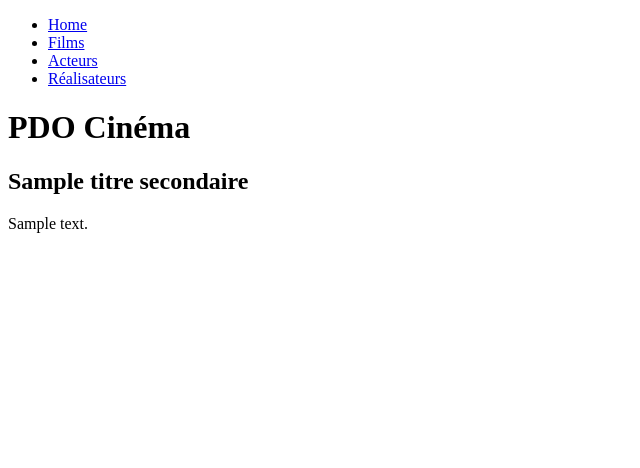
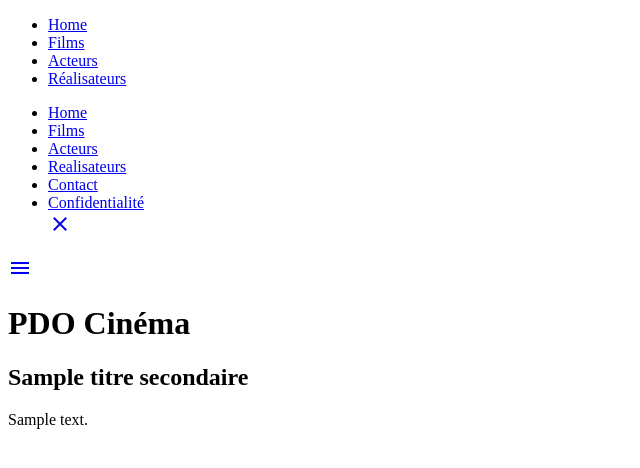
Before and after one commit to Goldorakor/PROJET_CINEMA, a PHP site: the page made by view/template.php in a window 1280 px wide. Shown: the top 468 px of the page, without its empty margins (0-640 px from the left). Run offline with PHP 8.4, Linux system fonts and the light colour scheme; the template is opened without the code that fills it: most values are stand-ins (such as "Sample title", 1, 10 or a date in 2020).

Commit message:
Add files via upload

```diff
--- a/view/template.php
+++ b/view/template.php
@@ -4,29 +4,92 @@
     <meta charset="UTF-8">
     <meta name="viewport" content="width=device-width, initial-scale=1.0">
 
-    <link rel="stylesheet" href="public/css/style.css">
+    <link rel="stylesheet" href="https://fonts.googleapis.com/icon?family=Material+Icons">
+    <link rel="stylesheet" href="http://localhost/07_BASE_DE_DONNES_SQL/PROJET_CINEMA/public/css/style.css">  <!-- ../public/css/style.css ou /public/css/style.css ou le chemin absolu en cas de souci -->
 
     <!-- je remplis mon modèle de vues avec les variables souhaitées, indispensable à la souplesse du modèle -->
     <title><?= $titre ?></title>
 
 </head>
 <body>
+    <div id='container'>
+        <header>
             <nav>
                 <ul>
                     <li>
+                        <a class='moyen' href="index.php?action=home">Home</a>
+                    </li>
+                    <li>
+                        <a class='moyen' href="index.php?action=listFilms">Films</a>
+                    </li>
+                    <li>
+                        <a class='moyen' href="index.php?action=listActeurs">Acteurs</a>
+                    </li>
+                    <li>
+                        <a class='moyen' href="index.php?action=listRealisateurs">Réalisateurs</a>
+                    </li>
+                </ul>
+
+                <!-- menu hamburger récupéré sur le travail Projet_Simpson, que j'adapte à mon projet actuel -->
+                <div class="sandwich">
+                    <ul class="menu" id="menu" aria-label="Menu principal"> <!-- aria-label="Menu principal" -> pour indiquer que c’est un menu de navigation. Cela aide les lecteurs d’écran à mieux interpréter les éléments -->
+                        <li class="smart-menu">
                             <a href="index.php?action=home">Home</a>
                         </li>
-            <li>
+                        <li class="smart-menu">
                             <a href="index.php?action=listFilms">Films</a>
                         </li>
-            <li>
+                        <li class="smart-menu">
                             <a href="index.php?action=listActeurs">Acteurs</a>
                         </li>
-            <li>
-                <a href="index.php?action=listRealisateurs">Réalisateurs</a>
+                        <li class="smart-menu">
+                            <a href="index.php?action=listRealisateurs">Realisateurs</a>
                         </li>
+                        <li class="smart-menu">
+                            <a href="#">Contact</a>
+                        </li>
+                        <li class="smart-menu">
+                            <a href="#">Confidentialité</a>
+                        </li>
+
+                        <!-- on ajoute une icône croix pour fermer le menu hamburger -->
+                        <a class="close" href="#" role="button" aria-label="Fermer le menu"> <!-- role="button" aria-label="Fermer le menu"  -> pour indiquer que c’est un bouton pour fermer le menu. Cela aide les lecteurs d’écran à mieux interpréter les éléments -->
+                        <span class="material-icons">
+                            close
+                        </span>
+                        </a>
+
+                        <!--
+                        Pour la fermeture, on utilise un lien <a href="#">. Si le menu doit disparaître dynamiquement (avec JavaScript), il vaut mieux éviter l’attribut href="#" qui rafraîchit la page.
+                        On peut remplacer par un bouton <button> :
+
+                        <button class="close" aria-label="Fermer le menu">
+                            <span class="material-icons">close</span>
+                        </button>
+                        -->
+
                     </ul>
+
+                    <a class="hamburger" href="#menu" role="button" aria-label="Ouvrir le menu"> <!-- role="button" aria-label="Ouvrir le menu"  -> pour indiquer que c’est un bouton pour ouvrir le menu. Cela aide les lecteurs d’écran à mieux interpréter les éléments -->
+                        <span class="material-icons">
+                            menu
+                        </span>
+                    </a>
+
+                    <!--
+                    Pour l'ouverture, on utilise un lien <a href="#">. Si le menu doit disparaître dynamiquement (avec JavaScript), il vaut mieux éviter l’attribut href="#" qui rafraîchit la page.
+                    On peut remplacer par un bouton <button> :
+
+                    <button class="hamburger" aria-label="Ouvrir le menu">
+                        <span class="material-icons">menu</span>
+                    </button>
+                    -->
+
+                </div>
             </nav>
+        </header>
+    </div>
+
     <div id="wrapper" class="uk-container uk-container-expand">
         <main>
             <div id="contenu">
```
Lines whose indentation alone changed are shown as unchanged.
